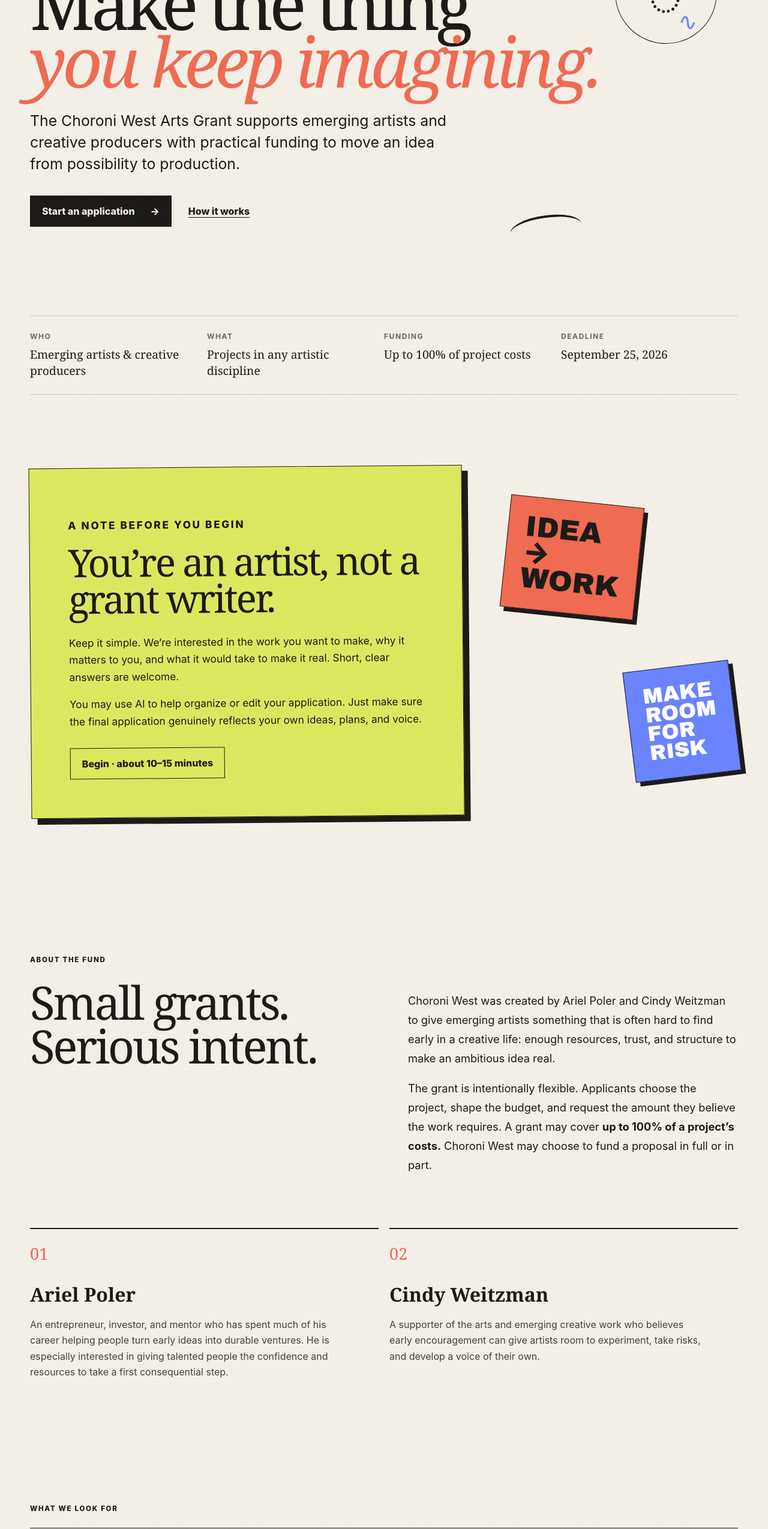
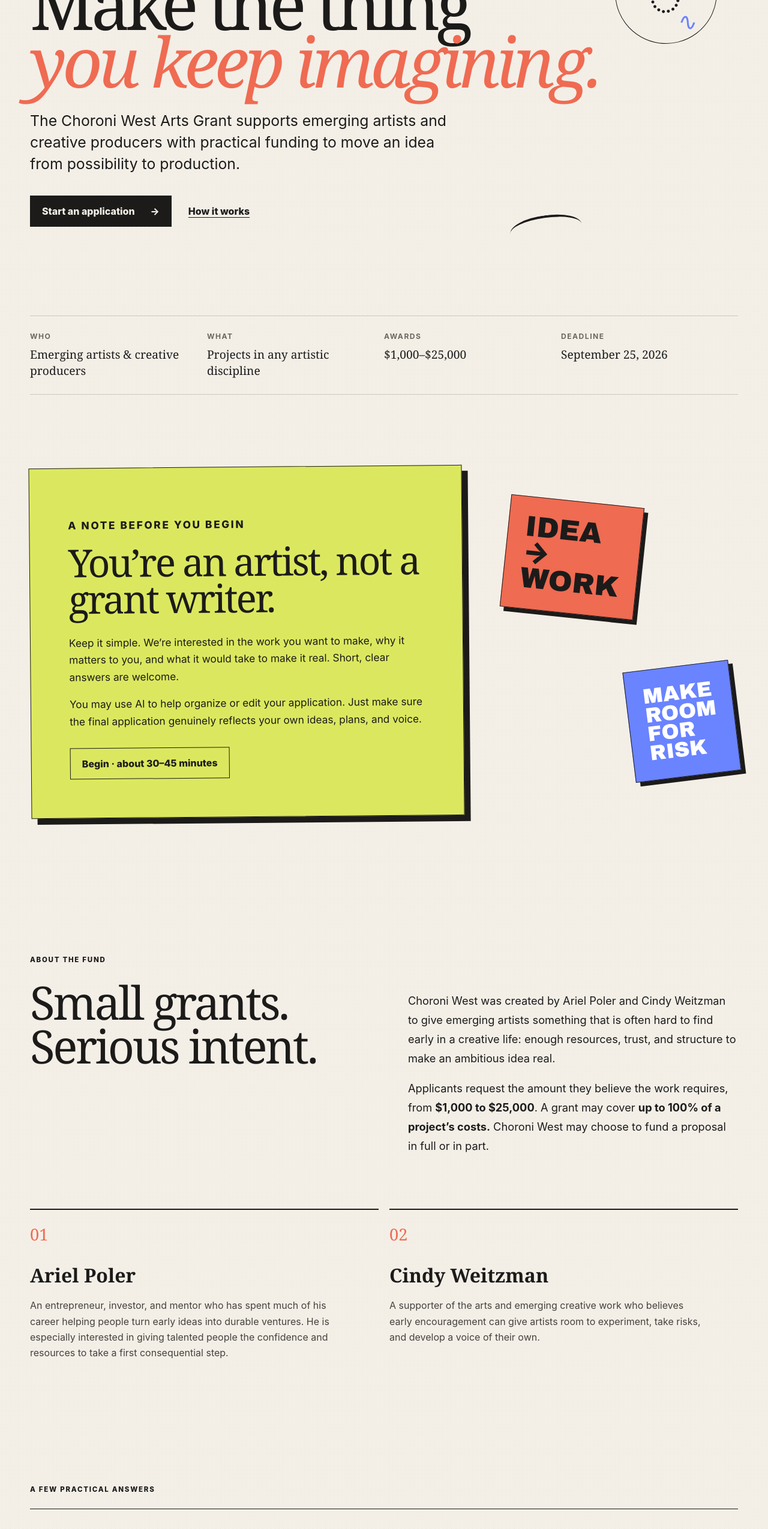
Before and after one commit to puchanix/choroniwest, a Next.js app: page / in a window 1280 px wide. Shown: the part 234-2783 px from the top of the page at 60% size. Built offline with nearby package versions, Linux system fonts and the light colour scheme.

Commit message:
Expand grant overview, eligibility, and award process

```diff
--- a/app/page.tsx
+++ b/app/page.tsx
@@ -4,7 +4,7 @@
 const facts = [
   ['Who', 'Emerging artists & creative producers'],
   ['What', 'Projects in any artistic discipline'],
-  ['Funding', 'Up to 100% of project costs'],
+  ['Awards', '$1,000–$25,000'],
   ['Deadline', grantConfig.deadline],
 ];
 
@@ -33,7 +33,7 @@
           <h2>You’re an artist, not a grant writer.</h2>
           <p>Keep it simple. We’re interested in the work you want to make, why it matters to you, and what it would take to make it real. Short, clear answers are welcome.</p>
           <p>You may use AI to help organize or edit your application. Just make sure the final application genuinely reflects your own ideas, plans, and voice.</p>
-          <Link className="button ink" href="/apply">Begin · about 10–15 minutes</Link>
+          <Link className="button ink" href="/apply">Begin · about 30–45 minutes</Link>
         </div>
         <div className="manifesto-side" aria-hidden="true">
           <div className="poster poster-one">IDEA<br/>→<br/>WORK</div>
@@ -44,17 +44,35 @@
       <section className="about shell" id="about">
         <p className="eyebrow">About the fund</p>
         <div className="about-grid">
-          <div>
-            <h2>Small grants.<br/>Serious intent.</h2>
-          </div>
+          <div><h2>Small grants.<br/>Serious intent.</h2></div>
           <div className="prose">
             <p>Choroni West was created by Ariel Poler and Cindy Weitzman to give emerging artists something that is often hard to find early in a creative life: enough resources, trust, and structure to make an ambitious idea real.</p>
-            <p>The grant is intentionally flexible. Applicants choose the project, shape the budget, and request the amount they believe the work requires. A grant may cover <strong>up to 100% of a project’s costs.</strong> Choroni West may choose to fund a proposal in full or in part.</p>
+            <p>Applicants request the amount they believe the work requires, from <strong>$1,000 to $25,000</strong>. A grant may cover <strong>up to 100% of a project’s costs.</strong> Choroni West may choose to fund a proposal in full or in part.</p>
           </div>
         </div>
         <div className="bio-grid">
           <article className="bio-card"><span>01</span><h3>Ariel Poler</h3><p>An entrepreneur, investor, and mentor who has spent much of his career helping people turn early ideas into durable ventures. He is especially interested in giving talented people the confidence and resources to take a first consequential step.</p></article>
           <article className="bio-card"><span>02</span><h3>Cindy Weitzman</h3><p>A supporter of the arts and emerging creative work who believes early encouragement can give artists room to experiment, take risks, and develop a voice of their own.</p></article>
+        </div>
+      </section>
+
+      <section className="criteria shell">
+        <p className="eyebrow">A few practical answers</p>
+        <div className="criteria-list">
+          <div className="criterion"><b>01</b><h3>Your labor counts</h3><p>Grant funds may pay you for your own creative or production work, as well as collaborators, materials, space, travel, equipment, and other reasonable project costs.</p></div>
+          <div className="criterion"><b>02</b><h3>Underway is okay</h3><p>Your project may already be in progress. Tell us what has happened so far and what the grant would make possible next.</p></div>
+          <div className="criterion"><b>03</b><h3>Plans can change</h3><p>If an awarded project falls through or changes materially, contact us before redirecting the funds. We’ll work with you on a sensible adjustment or return of unused funds.</p></div>
+          <div className="criterion"><b>04</b><h3>You can reapply</h3><p>Applicants may apply again in a future round, whether or not a previous proposal was funded.</p></div>
+        </div>
+      </section>
+
+      <section className="criteria shell">
+        <p className="eyebrow">What happens after an award</p>
+        <div className="criteria-list">
+          <div className="criterion"><b>01</b><h3>Award & payment</h3><p>We’ll confirm the award amount, any conditions, and payment details in writing. Funding may be paid all at once or in stages depending on the project.</p></div>
+          <div className="criterion"><b>02</b><h3>Keep basic records</h3><p>You do not need an elaborate accounting system, but keep receipts or other reasonable records for major project expenses in case we have a question.</p></div>
+          <div className="criterion"><b>03</b><h3>Mid-project check-in</h3><p>Expect one short check-in during the project: what has happened, what has changed, and whether anything is getting in the way.</p></div>
+          <div className="criterion"><b>04</b><h3>Short final report</h3><p>When the project wraps, send a brief reflection on what you made, how the funds were used, what you learned, and links or documentation of the finished work when available.</p></div>
         </div>
       </section>
 
@@ -75,9 +93,10 @@
         <h2>Ready to put the idea<br/>on paper?</h2>
         <p>Applications are due {grantConfig.deadline}. Decisions are expected by {grantConfig.decisionDate}.</p>
         <Link className="button primary" href="/apply">Start an application <span>→</span></Link>
+        <p style={{marginTop:24}}>Questions? <a className="text-link" href={`mailto:${grantConfig.contactEmail}`}>{grantConfig.contactEmail}</a></p>
       </section>
 
-      <footer className="shell footer"><strong>{grantConfig.name}</strong><span>For emerging artists & creative producers</span></footer>
+      <footer className="shell footer"><strong>{grantConfig.name}</strong><span>For emerging artists & creative producers · <a href={`mailto:${grantConfig.contactEmail}`}>{grantConfig.contactEmail}</a></span></footer>
     </main>
   );
 }
```
